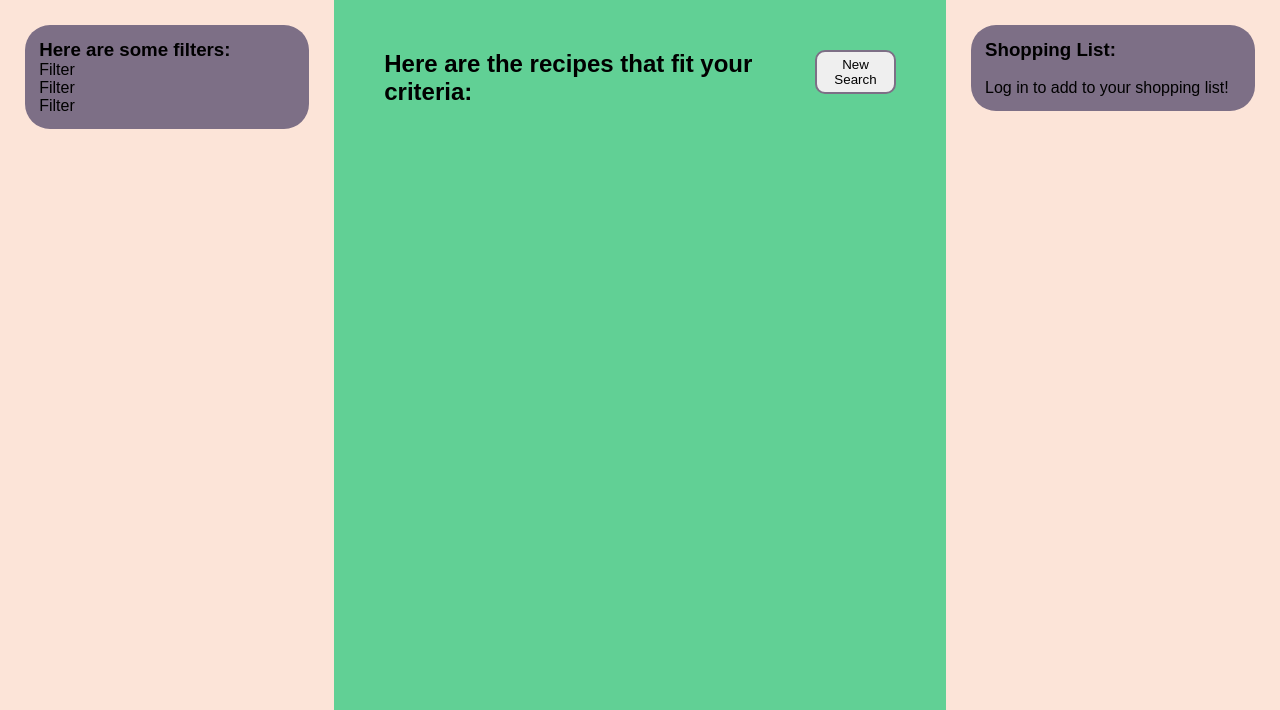
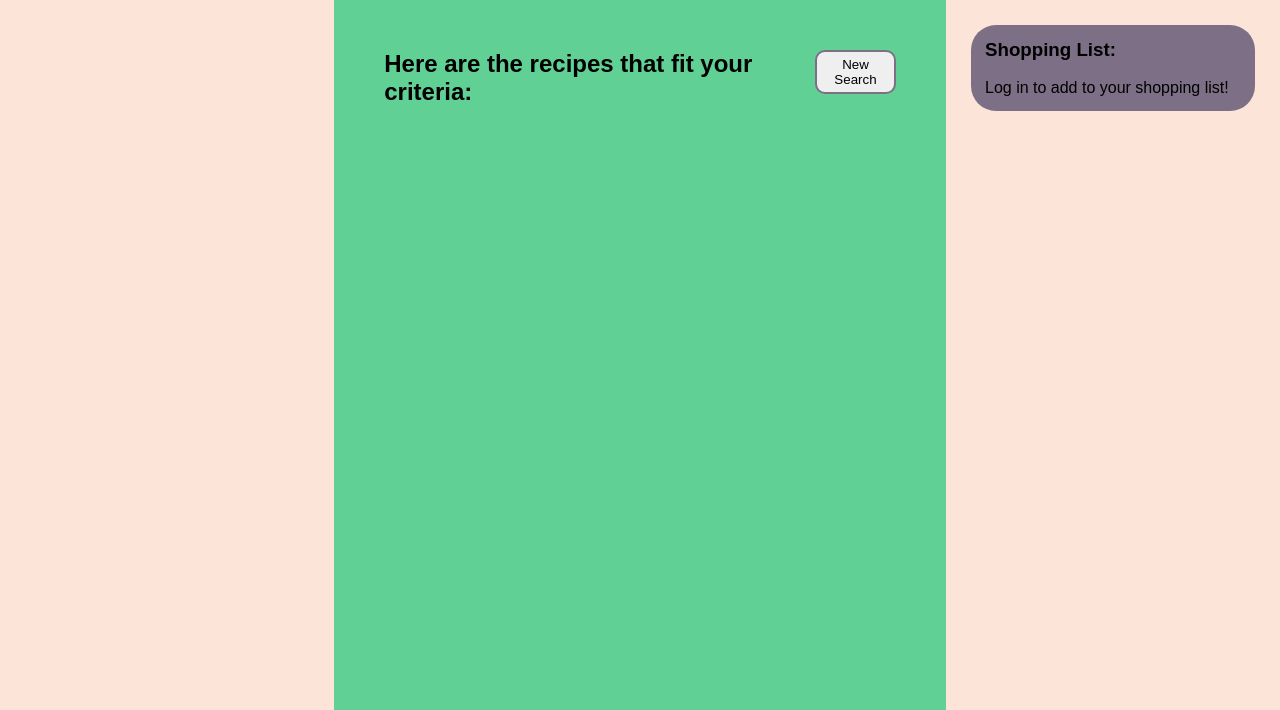
Before and after one commit to haroldschuler/Worst_Kitchen_Ever, a Flask app: page /recipes in a window 1280 px wide. Shown: the part 90-800 px from the top of the page. Run offline with Flask 2, Linux system fonts and the light colour scheme; data that the repository does not hold is empty.

Commit message:
update comments and fix bugs

```diff
--- a/flask_app/controllers/recipes.py
+++ b/flask_app/controllers/recipes.py
@@ -8,6 +8,9 @@ from flask_app.models.ingredient import Ingredient
 from flask_app.models.shopping_list import ShoppingList
 from flask_app.models.user import User
 
+import os
+
+# Finds all the recipes from the database from the API call and displays for the user
 @app.route('/recipes')
 def show_recipe_suggestions():
     print("here are some recipes")
@@ -21,9 +24,11 @@ def show_recipe_suggestions():
         shopping_list = ShoppingList.get_shopping_list(data)
     return render_template('recipes.html',recipe_search_results=recipe_search_results, shopping_list=shopping_list)
 
+# Directs the user to the single selected recipe
+# Performs another API call to retrieve the full instructions
 @app.route('/recipes/recipe/<int:recipe_id>')
 def routing_to_recipe(recipe_id):
-    api_key = '1259ebb6297343a79a643091713a9e79'
+    api_key = os.environ.get("RECIPE_KEY")
 
     single_recipe = Recipe.get_one_recipe_by_id({'id': recipe_id})
     sp_id = single_recipe.spoonacular_id
--- a/flask_app/templates/recipes.html
+++ b/flask_app/templates/recipes.html
@@ -39,12 +39,7 @@
         </header>
         <div class="content">
             <div class="left_column">
-                <div class="filters_list">
-                    <h3>Here are some filters:</h3>
-                    <p>Filter</p>
-                    <p>Filter</p>
-                    <p>Filter</p>
-                </div>
+                <!-- <div class="filters_list"></div> -->
             </div>
             <div class="middle_column_recipes_page main">
                 <div class="results_title_bar">
--- a/server.py
+++ b/server.py
@@ -3,7 +3,11 @@ from flask_app.controllers import ingredients
 from flask_app.controllers import recipes
 from flask_app.controllers import users
 
-
+# from terminal navigate to directory of project
+# run "pipenv shell"
+# run "python server.py"
+# (note: may need to rerun "pipenv install flask" first)
+# navigate to localhost://5000
 
 if __name__ == "__main__":
     app.run(debug=True)
```
Also changed, not shown: flask_app/controllers/ingredients.py (+14 -1 lines), 5 other files.
